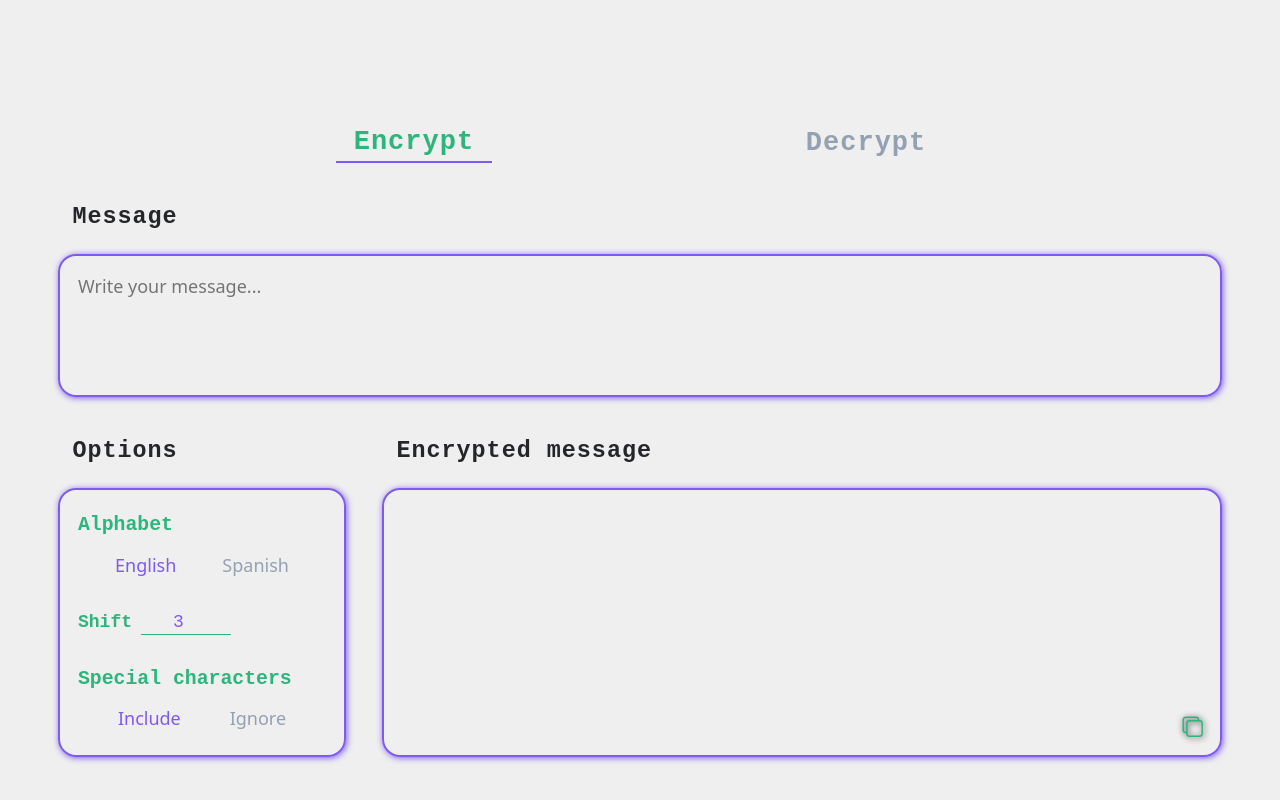
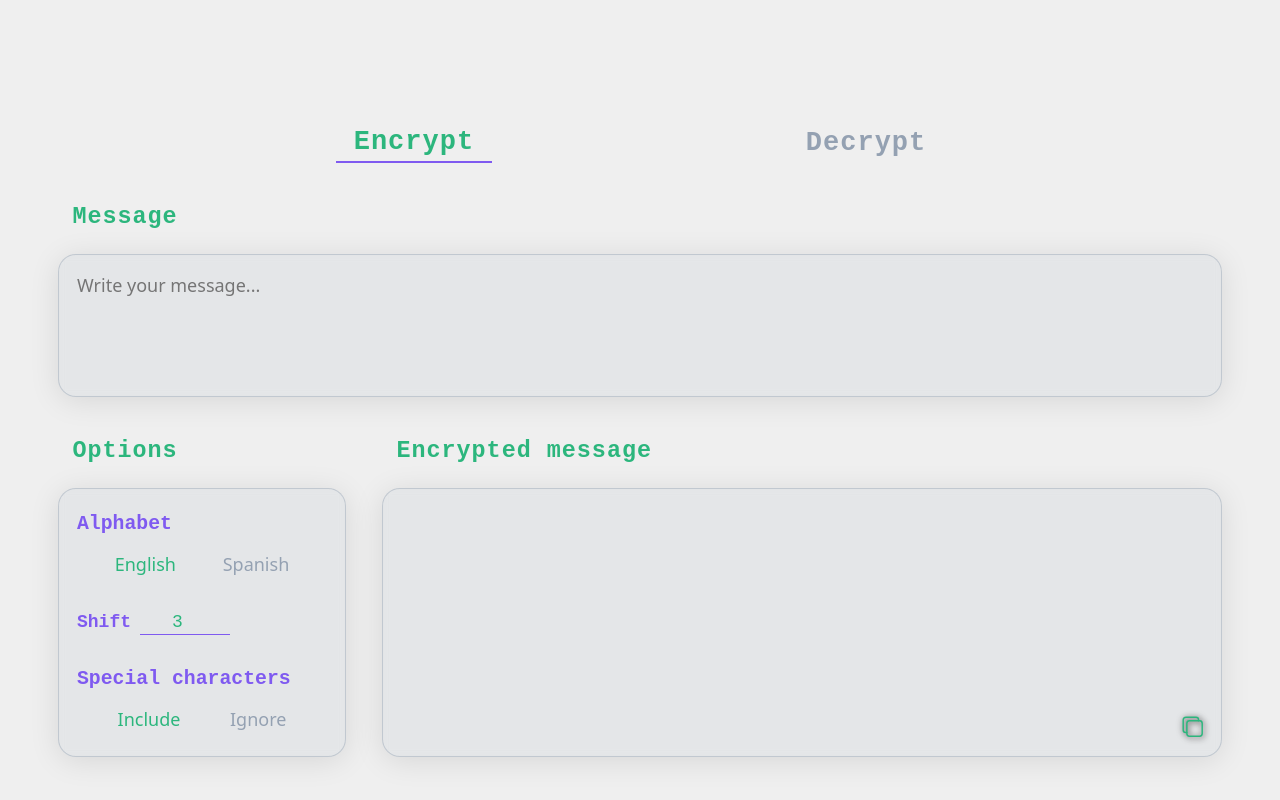
Before and after one commit to BryanGrandon/Caesar-Cipher, a React (Vite) app: page / in a window 1280 px wide. Shown: the part 743-1543 px from the top of the page. Built offline with nearby package versions, Linux system fonts and the light colour scheme; grey boxes are pictures that could not be loaded.

Commit message:
styles(web):change colors of the content

```diff
--- a/src/sass/components/_options.components.scss
+++ b/src/sass/components/_options.components.scss
@@ -9,7 +9,7 @@
     font-size: 1.1rem;
     font-weight: bold;
     font-family: "Courier New", Courier, monospace;
-    color: $tertiary;
+    color: $highlight;
   }
 
   &__label {
@@ -18,7 +18,7 @@
   }
   &__span {
     &__1 {
-      color: $highlight;
+      color: $tertiary;
     }
     &__2 {
       color: $paragraph;
--- a/src/sass/components/_title.h2.components.scss
+++ b/src/sass/components/_title.h2.components.scss
@@ -1,7 +1,16 @@
+@import "../imports/settings.import";
+
 .title-h2 {
   font-family: "Courier New", Courier, monospace;
   font-size: 1.3rem;
   font-weight: bold;
   letter-spacing: 1px;
   padding: 0 0.8rem;
+  color: $tertiary;
 }
+
+@media (prefers-color-scheme: dark) {
+  .title-h2 {
+    color: $main;
+  }
+}
--- a/src/sass/container/_content.container.scss
+++ b/src/sass/container/_content.container.scss
@@ -28,11 +28,10 @@
     gap: 1rem;
 
     &__input {
+      @include glass();
       resize: none;
       border-radius: 1rem;
       padding: 1rem;
-      border: 2px solid $highlight;
-      box-shadow: 1px 1px 6px $highlight;
       width: 100%;
       height: 100%;
     }
@@ -46,11 +45,10 @@
 
     &__inputs {
       @include customFlex(column, nowrap, space-evenly, normal);
+      @include glass();
       padding: 1rem;
       gap: 1.5rem;
-      border: 2px solid $highlight;
       border-radius: 1rem;
-      box-shadow: 1px 1px 6px $highlight;
       height: 100%;
     }
   }
@@ -62,14 +60,14 @@
     &__label {
       display: flex;
       gap: 0.5rem;
-      color: $tertiary;
+      color: $highlight;
       font-family: "Courier New", Courier, monospace;
       font-weight: bold;
     }
 
     &__input {
-      border-bottom: 1px solid $tertiary;
-      color: $highlight;
+      border-bottom: 1px solid $highlight;
+      color: $tertiary;
       width: 5rem;
       text-align: center;
     }
@@ -82,11 +80,10 @@
     position: relative;
 
     &__output {
+      @include glass();
       resize: none;
       border-radius: 1rem;
       padding: 1rem;
-      border: 2px solid $highlight;
-      box-shadow: 1px 1px 6px $highlight;
       width: 100%;
       height: 100%;
 
```
